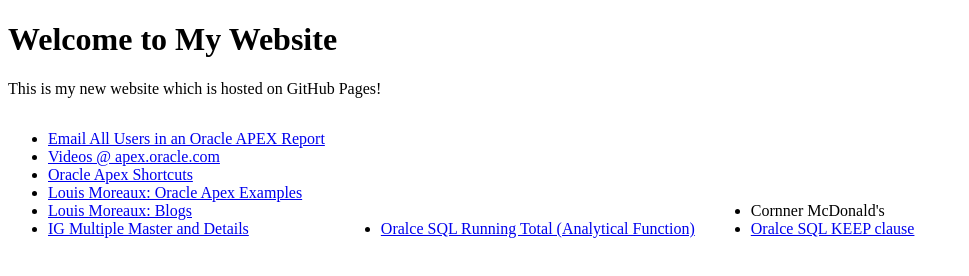
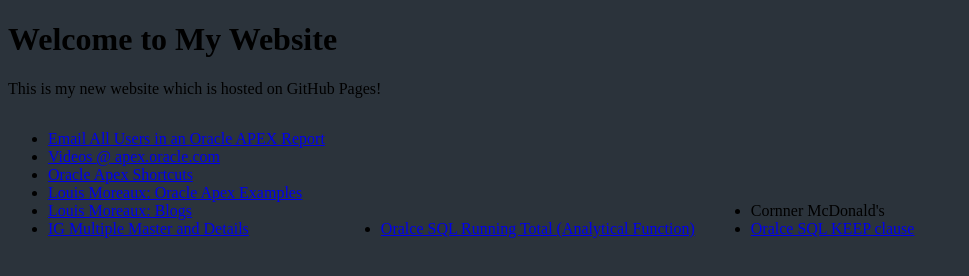
Before and after one commit to dharric/dharric.github.io, a plain HTML site: page index.html in a window 1280 px wide. Shown: the whole page, without its empty margins (0-969 px from the left). Drawn offline with Linux system fonts and the light colour scheme.

Commit message:
Update index.html

```diff
--- a/index.html
+++ b/index.html
@@ -6,6 +6,7 @@
     <meta http-equiv="X-UA-Compatible" content="ie=edge">
     <title>Oracle Apex Links</title>
     <style type="text/css">
+      body {background-color:hsl(210deg, 15%, 20%);}
       .flex-wrapper {display: flex; align-items: flex-end; flex-wrap: wrap; gap: 16px; flex-direction:row}
     </style>
   </head>
```
